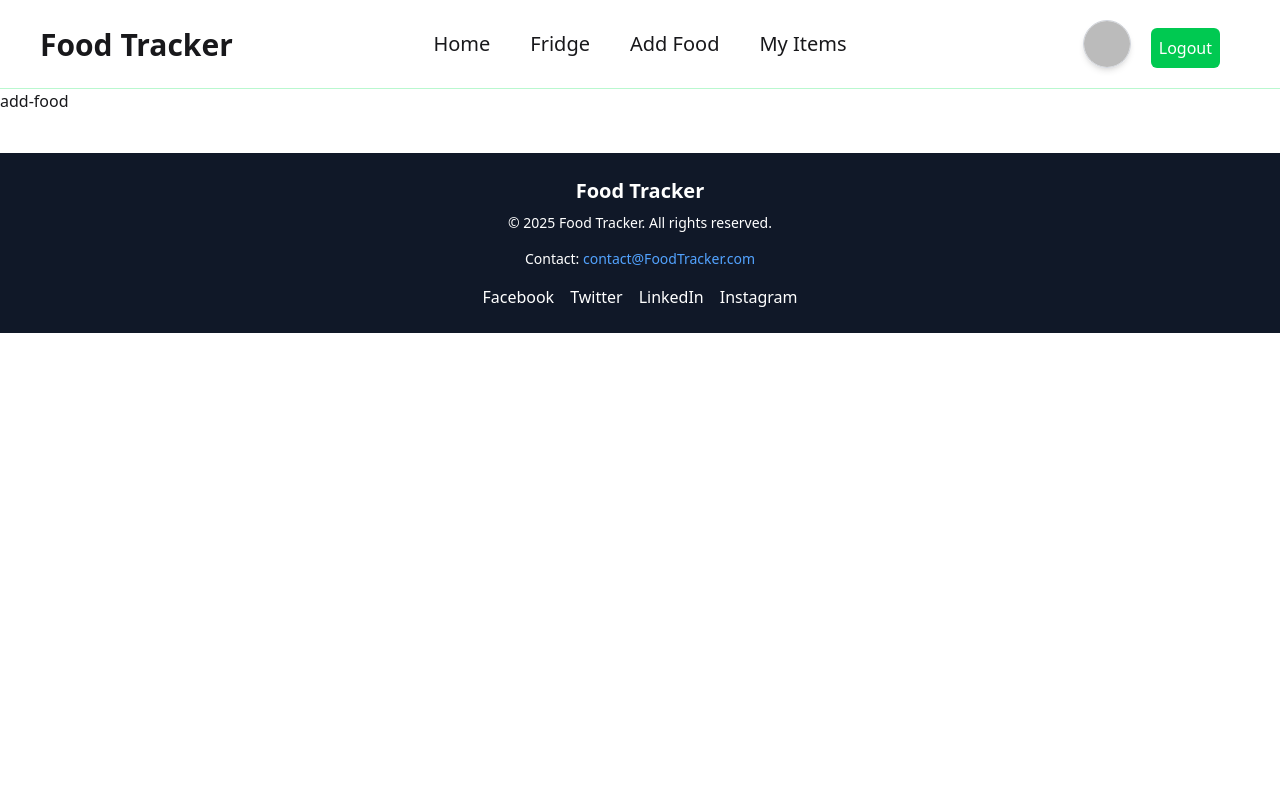
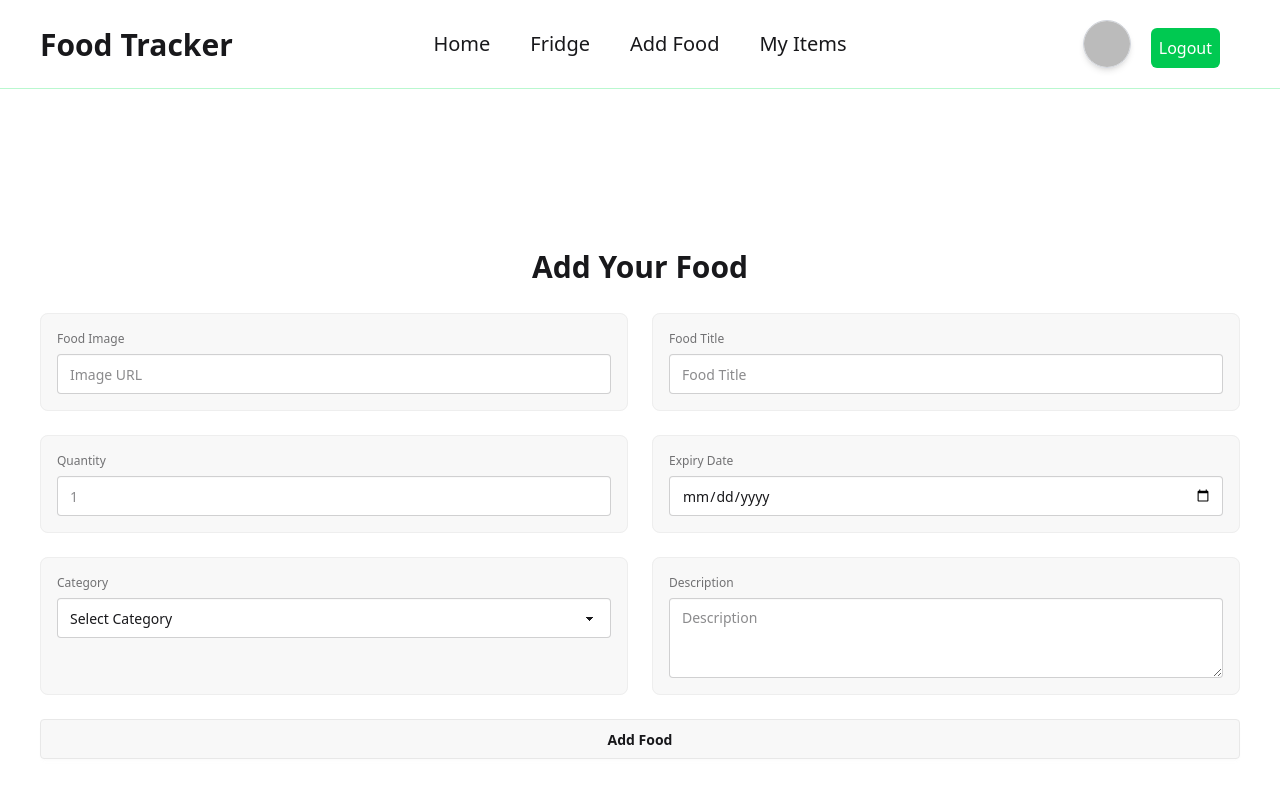
Before and after one commit to Arif547/Food-Tracker-Client-Side, a React (Vite) app: page /add-food in a window 1280 px wide. Shown: the top 800 px of the page. Built offline with nearby package versions, Linux system fonts and the light colour scheme; no server answers; sample sign-in values are in the browser's storage.

Commit message:
added expiredcard and nearly expiry

```diff
--- a/package.json
+++ b/package.json
@@ -16,6 +16,7 @@
     "react-dom": "^19.1.0",
     "react-router": "^7.6.2",
     "react-toastify": "^11.0.5",
+    "sweetalert2": "^11.22.0",
     "tailwindcss": "^4.1.8"
   },
   "devDependencies": {
--- /dev/null
+++ b/src/components/ExpiredCard.jsx
@@ -0,0 +1,38 @@
+import React from 'react';
+import { Link } from 'react-router';
+
+const ExpiredCard = ({ food }) => {
+    return (
+        <div>
+            <div
+                className="bg-white rounded-2xl shadow-md hover:shadow-xl transition-all duration-300 overflow-hidden"
+            >
+                <img
+                    src={food.image || "https://via.placeholder.com/400x250"}
+                    alt={food.title}
+                    className="w-full h-48 object-cover"
+                />
+                <div className="p-5">
+
+                    <h3 className="text-xl font-semibold text-gray-800 mb-1">{food.title}</h3>
+                    <p className="text-sm text-gray-500 mb-2">Category: {food.Category}</p>
+                    <p className="text-sm text-gray-500 mb-2">Quantity: {food.Quantity}</p>
+                    <p className="text-sm text-gray-500 mb-2">Expiry date: {food.ExpiryDate}</p>
+                    <div>
+                        <span className="inline-block bg-red-100 text-red-600 px-2 py-1 text-xs rounded-full mb-2">
+                            ❌ Expired
+                        </span>
+                    </div>
+                    <Link
+                        to={`/food-details/${food._id}`}
+                        className="inline-block btn btn-primary text-white px-4 py-2  text-sm"
+                    >
+                        View Details
+                    </Link>
+                </div>
+            </div>
+        </div>
+    );
+};
+
+export default ExpiredCard;
--- /dev/null
+++ b/src/components/ExpiredFoods.jsx
@@ -0,0 +1,25 @@
+import React, { useEffect, useState } from 'react';
+import ExpiredCard from './ExpiredCard';
+
+const ExpiredFoods = () => {
+    const [foods, setFoods] = useState([]);
+
+    useEffect(() => {
+        fetch('http://localhost:3000/foods/expired')
+            .then(res => res.json())
+            .then(data => setFoods(data));
+    }, []);
+
+    return (
+        <div className="max-w-7xl mx-auto py-10 px-5 lg:py-28 md:py-20">
+            <h2 className="text-3xl font-bold mb-14 text-center">Expired Food Items</h2>
+            <div className="grid md:grid-cols-2 gap-6">
+                {foods.map(food => (
+                    <ExpiredCard key={food._id} food={food} />
+                ))}
+            </div>
+        </div>
+    );
+};
+
+export default ExpiredFoods;
--- /dev/null
+++ b/src/components/FoodCard.jsx
@@ -0,0 +1,40 @@
+import React from 'react';
+import { Link } from 'react-router';
+
+const FoodCard = ({ food, isNearlyExpired }) => {
+    return (
+        <div>
+            <div
+                className="bg-white rounded-2xl shadow-md hover:shadow-xl transition-all duration-300 overflow-hidden"
+            >
+                <img
+                    src={food.image || "https://via.placeholder.com/400x250"}
+                    alt={food.title}
+                    className="w-full h-48 object-cover"
+                />
+                <div className="p-5">
+
+                    <h3 className="text-xl font-semibold text-gray-800 mb-1">{food.title}</h3>
+                    <p className="text-sm text-gray-500 mb-2">Category: {food.Category}</p>
+                    <p className="text-sm text-gray-500 mb-2">Quantity: {food.Quantity}</p>
+                    <p className="text-sm text-gray-500 mb-2">Expiry date: {food.ExpiryDate}</p>
+                    <div>
+                        {isNearlyExpired && (
+                            <span className="inline-block bg-red-100 text-red-600 px-2 py-1 text-xs rounded-full mb-2">
+                                ⚠️ Expires Soon
+                            </span>
+                        )}
+                    </div>
+                    <Link
+                        to={`/food-details/${food._id}`}
+                        className="inline-block btn btn-primary text-white px-4 py-2  text-sm"
+                    >
+                        View Details
+                    </Link>
+                </div>
+            </div>
+        </div>
+    );
+};
+
+export default FoodCard;
--- /dev/null
+++ b/src/components/NearExpiryFoods.jsx
@@ -0,0 +1,25 @@
+import React, { useEffect, useState } from 'react';
+import FoodCard from './FoodCard'; // Assuming your FoodCard is reusable
+
+const NearExpiryFoods = () => {
+    const [foods, setFoods] = useState([]);
+
+    useEffect(() => {
+        fetch('http://localhost:3000/foods/near-expiry')
+            .then(res => res.json())
+            .then(data => setFoods(data));
+    }, []);
+
+    return (
+        <div className='max-w-7xl mx-auto py-10 px-5 lg:py-28 md:py-20'>
+            <h2 className="text-3xl font-bold mb-14 text-center">Nearly Expiry Foods (Next 5 Days)</h2>
+            <div className="grid md:grid-cols-2 gap-6">
+                {foods.slice(0, 6).map(food => (
+                    <FoodCard key={food._id} food={food} isNearlyExpired/>
+                ))}
+            </div>
+        </div>
+    );
+};
+
+export default NearExpiryFoods;
--- a/src/layout/Header.jsx
+++ b/src/layout/Header.jsx
@@ -32,7 +32,12 @@ const Header = () => {
                             className="menu menu-sm dropdown-content bg-base-100 text-[20px] font-medium space-y-4 rounded-box z-1 mt-3 w-52 p-2 shadow menu-navbar">
                             <NavLink to='/'>Home</NavLink>
                             <NavLink to='/Fridge'>Fridge</NavLink>
-                            <NavLink to='/my-recipes'>My Recipes</NavLink>
+                            {
+                                user ? <NavLink to='/add-food'>Add Food</NavLink> : <NavLink></NavLink>
+                            }
+                            {
+                                user ? <NavLink to='/my-items'>My Items</NavLink> : <NavLink></NavLink>
+                            }
                         </ul>
                     </div>
                 </div>
--- a/src/pages/AddFood.jsx
+++ b/src/pages/AddFood.jsx
@@ -1,9 +1,96 @@
-import React from 'react';
+import React, { use } from 'react';
+import { AuthContext } from '../provider/AuthProvider';
+import Swal from 'sweetalert2';
 
 const AddFood = () => {
+
+    const { user } = use(AuthContext);
+    // console.log(user);
+
+    const handleAddFood = e => {
+        e.preventDefault();
+        const form = e.target;
+        const formData = new FormData(form);
+        const newFood = Object.fromEntries(formData.entries());
+        newFood.userName = user.displayName;
+        newFood.userEmail = user.email;
+        newFood.createdAt = new Date().toISOString();
+
+        console.log(newFood);
+
+        fetch('http://localhost:3000/foods', {
+            method: 'POST',
+            headers: {
+                'content-type': 'application/json'
+            },
+            body: JSON.stringify(newFood)
+        })
+            .then(res => res.json())
+            .then(data => {
+
+                if (data.insertedId) {
+                    // console.log('added successfully.')
+                    Swal.fire({
+                        title: "Food added successfully!",
+                        icon: "success",
+                        draggable: true
+                    });
+
+                    // form.reset()
+                }
+            })
+    }
+
     return (
-        <div>
-            add-food
+        <div className='max-w-[1240px] mx-auto mt-10 px-5 py-10 md:py-[120px]'>
+            <h2 className="text-3xl font-bold mb-7 text-center">Add Your Food</h2>
+
+            <form onSubmit={handleAddFood}>
+                <div className="grid grid-cols-1 md:grid-cols-2 gap-6">
+                    <fieldset className="fieldset bg-base-200 border-base-300 rounded-box border p-4">
+                        <label className="label">Food Image</label>
+                        <input type="url" name="image" className="input w-full" placeholder="Image URL" required />
+                    </fieldset>
+
+                    <fieldset className="fieldset bg-base-200 border-base-300 rounded-box border p-4">
+                        <label className="label">Food Title</label>
+                        <input type="text" name="title" className="input w-full" placeholder="Food Title" required />
+                    </fieldset>
+
+                    <fieldset className="fieldset bg-base-200 border-base-300 rounded-box border p-4">
+                        <label className="label">Quantity</label>
+                        <input type="number" name="Quantity" className="input w-full" placeholder="1" required />
+                    </fieldset>
+
+                    <fieldset className="fieldset bg-base-200 border-base-300 rounded-box border p-4">
+                        <label className="label">Expiry Date</label>
+                        <input type='date' name="ExpiryDate" className="input w-full" placeholder="Expiry Date" required></input>
+                    </fieldset>
+
+                    <fieldset className="fieldset bg-base-200 border-base-300 rounded-box border p-4">
+                        <label className="label">Category</label>
+                        <select name="Category" className="select w-full" required>
+                            <option value="">Select Category</option>
+                            <option>Dairy</option>
+                            <option>Meat</option>
+                            <option>Vegetables</option>
+                            <option>Snacks</option>
+
+                        </select>
+                    </fieldset>
+
+                    <fieldset className="fieldset bg-base-200 border-base-300 rounded-box border p-4">
+                        <label className="label">Description</label>
+                        <textarea name="Description" className="textarea w-full" placeholder="Description" required />
+                    </fieldset>
+
+
+
+                </div>
+
+                <input type="submit" className="btn w-full mt-6" value="Add Food" />
+            </form>
+
         </div>
     );
 };
--- a/src/pages/Home.jsx
+++ b/src/pages/Home.jsx
@@ -1,10 +1,15 @@
 import React from 'react';
 import Banner from '../components/Banner';
+
+import NearExpiryFoods from '../components/NearExpiryFoods';
+import ExpiredFoods from '../components/ExpiredFoods';
 
 const Home = () => {
     return (
         <div>
             <Banner></Banner>
+            <NearExpiryFoods></NearExpiryFoods>
+            <ExpiredFoods></ExpiredFoods>
         </div>
     );
 };
--- a/src/routes/Routes.jsx
+++ b/src/routes/Routes.jsx
@@ -19,6 +19,7 @@ export const router = createBrowserRouter([
             {
                 index: true,
                 path: '/',
+                loader: () => fetch('http://localhost:3000/foods'),
                 Component: Home,
             },
             {
```
Also changed, not shown: 1 other file (tests, documents, lock files or other folders).
